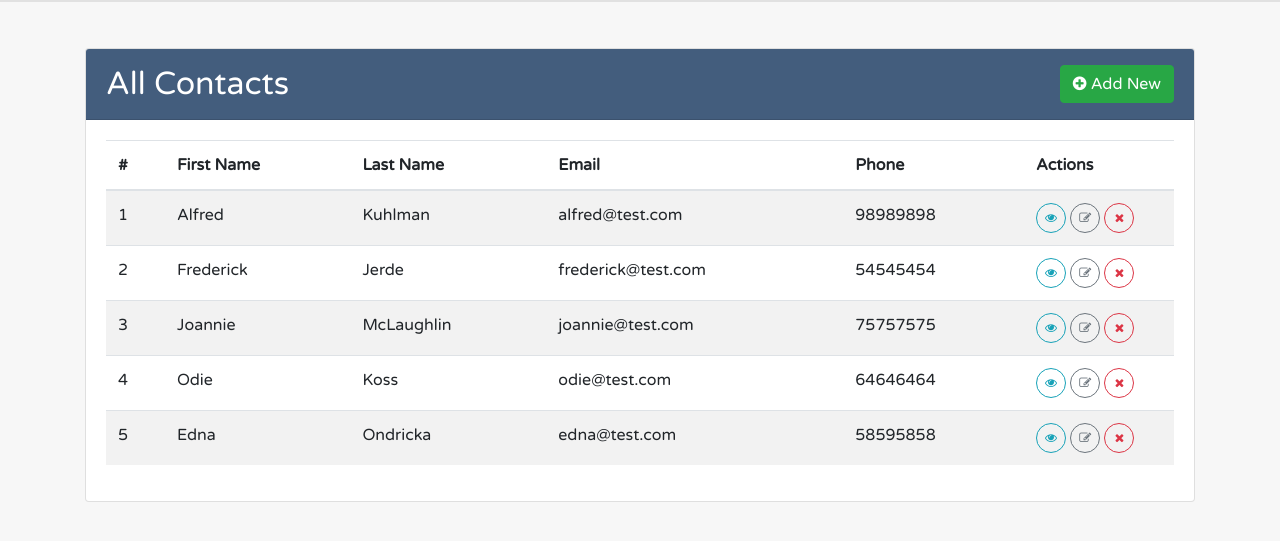
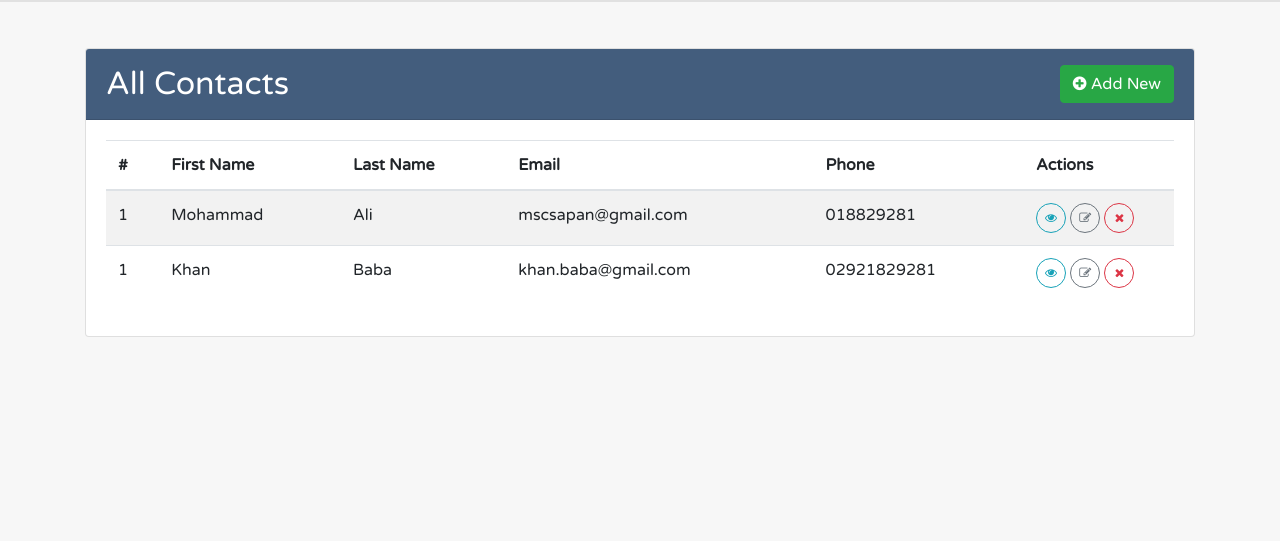
Before and after one commit to mscsapan/django-contact-app, a Django app: page / in a window 1280 px wide. Shown: the part 60-601 px from the top of the page. Run offline with Django 5.2, Linux system fonts and the light colour scheme; some libraries are stand-ins or nearby versions.

Commit message:
✅ Dummy content data added

```diff
--- a/contactapp/views.py
+++ b/contactapp/views.py
@@ -3,7 +3,24 @@ from django.http import HttpResponse
 
 # Create your views here.
 def home(request):
-    return render(request,'index.html')
+    # contents = ['Mohammad','Ali','Khan','Baba','Ibrahim','Hanzala']
+    contents = [
+        {
+        'id': 1,
+        'first_name':'Mohammad',
+        'last_name':'Ali',
+        'phone':'018829281',
+        'email':'mscsapan@gmail.com'
+        },
+        {
+        'id': 2,
+        'first_name':'Khan',
+        'last_name':'Baba',
+        'phone':'02921829281',
+        'email':'khan.baba@gmail.com'
+        },
+    ]
+    return render(request,'index.html',context={'contents': contents})
 
 
 def add_contact(request):
--- a/templates/index.html
+++ b/templates/index.html
@@ -55,12 +55,15 @@
                   </tr>
                 </thead>
                 <tbody>
+
+                  {% for content in contents %}
+
                   <tr>
                     <td>1</td>
-                    <td>Alfred</td>
-                    <td>Kuhlman</td>
-                    <td>alfred@test.com</td>
-                    <td>98989898</td>
+                    <td>{{ content.first_name }}</td>
+                    <td>{{ content.last_name }}</td>
+                    <td>{{ content.email }}</td>
+                    <td>{{ content.phone }}</td>
                     <td width="150">
                       <a href="{% url 'view-contact' 1 %}" class="btn btn-sm btn-circle btn-outline-info"
                         title="Show"><i class="fa fa-eye"></i></a>
@@ -70,66 +73,8 @@
                         onclick="confirm('Are you sure?')"><i class="fa fa-times"></i></a>
                     </td>
                   </tr>
-                  <tr>
-                    <td>2</td>
-                    <td>Frederick</td>
-                    <td>Jerde</td>
-                    <td>frederick@test.com</td>
-                    <td>54545454</td>
-                    <td>
-                      <a href="show.html" class="btn btn-sm btn-circle btn-outline-info" title="Show"><i
-                          class="fa fa-eye"></i></a>
-                      <a href="form.html" class="btn btn-sm btn-circle btn-outline-secondary" title="Edit"><i
-                          class="fa fa-edit"></i></a>
-                      <a href="#" class="btn btn-sm btn-circle btn-outline-danger" title="Delete"
-                        onclick="confirm('Are you sure?')"><i class="fa fa-times"></i></a>
-                    </td>
-                  </tr>
-                  <tr>
-                    <td>3</td>
-                    <td>Joannie</td>
-                    <td>McLaughlin</td>
-                    <td>joannie@test.com</td>
-                    <td>75757575</td>
-                    <td>
-                      <a href="show.html" class="btn btn-sm btn-circle btn-outline-info" title="Show"><i
-                          class="fa fa-eye"></i></a>
-                      <a href="form.html" class="btn btn-sm btn-circle btn-outline-secondary" title="Edit"><i
-                          class="fa fa-edit"></i></a>
-                      <a href="#" class="btn btn-sm btn-circle btn-outline-danger" title="Delete"
-                        onclick="confirm('Are you sure?')"><i class="fa fa-times"></i></a>
-                    </td>
-                  </tr>
-                  <tr>
-                    <td>4</td>
-                    <td>Odie</td>
-                    <td>Koss</td>
-                    <td>odie@test.com</td>
-                    <td>64646464</td>
-                    <td>
-                      <a href="show.html" class="btn btn-sm btn-circle btn-outline-info" title="Show"><i
-                          class="fa fa-eye"></i></a>
-                      <a href="form.html" class="btn btn-sm btn-circle btn-outline-secondary" title="Edit"><i
-                          class="fa fa-edit"></i></a>
-                      <a href="#" class="btn btn-sm btn-circle btn-outline-danger" title="Delete"
-                        onclick="confirm('Are you sure?')"><i class="fa fa-times"></i></a>
-                    </td>
-                  </tr>
-                  <tr>
-                    <td>5</td>
-                    <td>Edna</td>
-                    <td>Ondricka</td>
-                    <td>edna@test.com</td>
-                    <td>58595858</td>
-                    <td>
-                      <a href="show.html" class="btn btn-sm btn-circle btn-outline-info" title="Show"><i
-                          class="fa fa-eye"></i></a>
-                      <a href="form.html" class="btn btn-sm btn-circle btn-outline-secondary" title="Edit"><i
-                          class="fa fa-edit"></i></a>
-                      <a href="#" class="btn btn-sm btn-circle btn-outline-danger" title="Delete"
-                        onclick="confirm('Are you sure?')"><i class="fa fa-times"></i></a>
-                    </td>
-                  </tr>
+
+                  {% endfor %}
                 </tbody>
               </table>
             </div>
```
